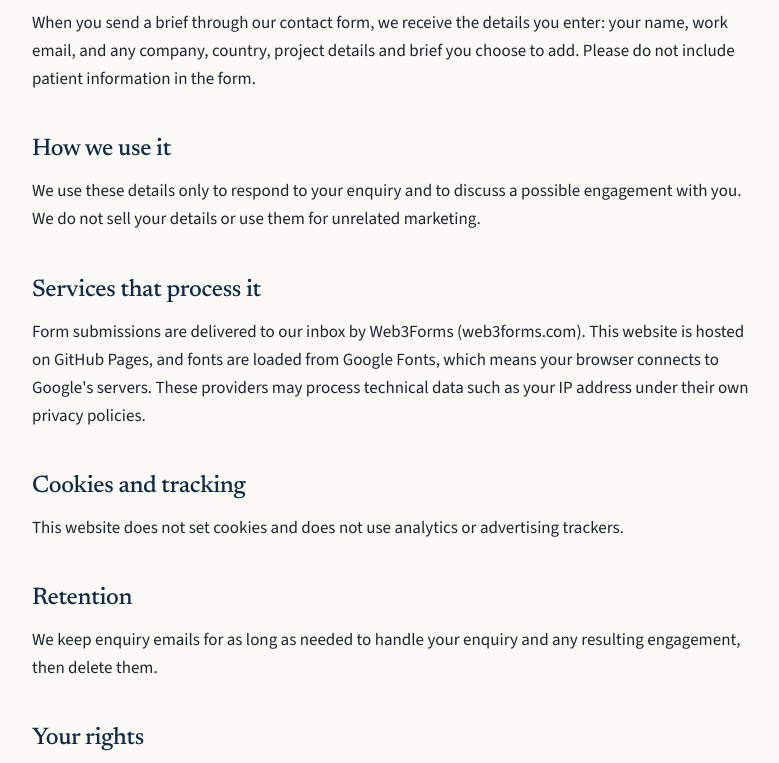
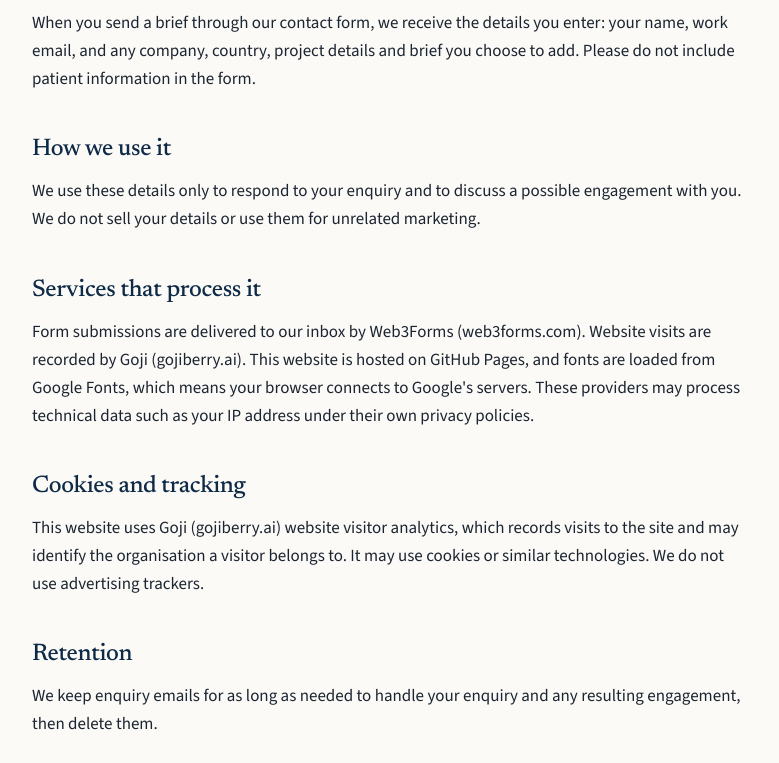
Before and after one commit to Adatiasam/ubiquitous-disco, a plain HTML site: page privacy.html in a window 1280 px wide. Shown: the part 494-1257 px from the top of the page, without its empty margins (48-827 px from the left). Drawn offline with nearby package versions, Linux system fonts and the light colour scheme.

Commit message:
Add Goji website visitor snippet to every page and disclose it in the privacy policy
Co-Authored-By: Claude Opus 5.5 <noreply@anthropic.com>
Claude-Session: https://claude.ai/code/session_01VrhBraZ9ZkY9q7Nm3PAixc

```diff
--- a/privacy.html
+++ b/privacy.html
@@ -12,6 +12,10 @@
 <link rel="preconnect" href="https://fonts.gstatic.com" crossorigin>
 <link href="https://fonts.googleapis.com/css2?family=Newsreader:opsz,wght@6..72,400;6..72,500&family=Source+Sans+3:wght@400;500;600&display=swap" rel="stylesheet">
 <link rel="stylesheet" href="assets/site.css?v=202610301351">
+<!-- Goji Website visitors -->
+<!-- Cookie banner: to track only after consent, uncomment the next line and call window.GojiberryVisitors.init() from your banner's "Accept" handler. -->
+<!-- <script>window.GojiberryVisitors=window.GojiberryVisitors||{init:function(){window.GojiberryVisitors.initCalled=true}};</script> -->
+<script async src="https://visitor.wv.gojiberry.ai/wv.js?uid=79073&aid=46138"></script>
 </head>
 <body>
 <a class="skip" href="#main">Skip to content</a>
@@ -30,9 +34,9 @@
     <h2>How we use it</h2>
     <p>We use these details only to respond to your enquiry and to discuss a possible engagement with you. We do not sell your details or use them for unrelated marketing.</p>
     <h2>Services that process it</h2>
-    <p>Form submissions are delivered to our inbox by Web3Forms (web3forms.com). This website is hosted on GitHub Pages, and fonts are loaded from Google Fonts, which means your browser connects to Google's servers. These providers may process technical data such as your IP address under their own privacy policies.</p>
+    <p>Form submissions are delivered to our inbox by Web3Forms (web3forms.com). Website visits are recorded by Goji (gojiberry.ai). This website is hosted on GitHub Pages, and fonts are loaded from Google Fonts, which means your browser connects to Google's servers. These providers may process technical data such as your IP address under their own privacy policies.</p>
     <h2>Cookies and tracking</h2>
-    <p>This website does not set cookies and does not use analytics or advertising trackers.</p>
+    <p>This website uses Goji (gojiberry.ai) website visitor analytics, which records visits to the site and may identify the organisation a visitor belongs to. It may use cookies or similar technologies. We do not use advertising trackers.</p>
     <h2>Retention</h2>
     <p>We keep enquiry emails for as long as needed to handle your enquiry and any resulting engagement, then delete them.</p>
     <h2>Your rights</h2>
```
Also changed, not shown: 404.html (+4 -0 lines), index.html (+4 -0 lines), terms.html (+4 -0 lines).
